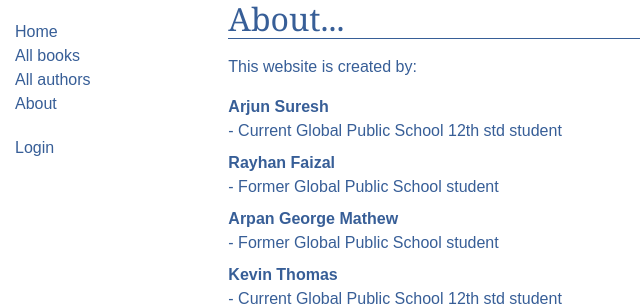
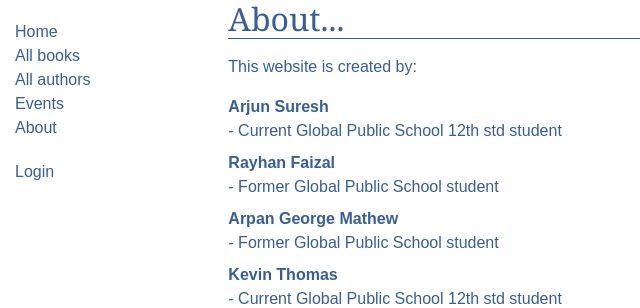
Before and after one commit to bodhiadmin/bodhilibrary, a Django app: page /catalog/about/ in a window 1280 px wide. Shown: the top 308 px of the page, without its empty margins (0-640 px from the left). Run offline with Django 3.2, Linux system fonts and the light colour scheme.

Commit message:
Added events link

```diff
--- a/catalog/templates/base_generic.html
+++ b/catalog/templates/base_generic.html
@@ -23,6 +23,7 @@
     <li><a href="{% url 'index' %}">Home</a></li>
     <li><a href="{% url 'books' %}">All books</a></li>
     <li><a href="{% url 'authors' %}">All authors</a></li>
+    <li><a href="{% url 'events' %}">Events</a></li>
     <li><a href="{% url 'about' %}">About</a></li>
   </ul>
 
```
